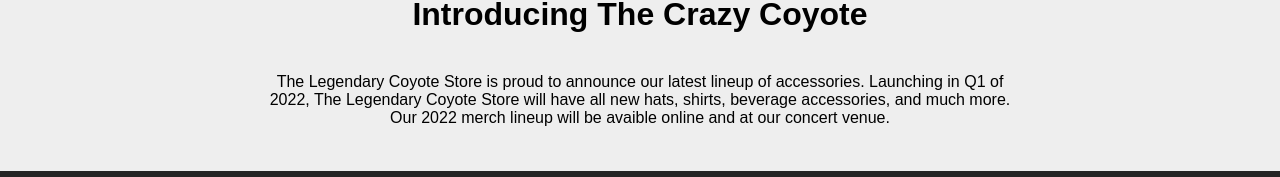
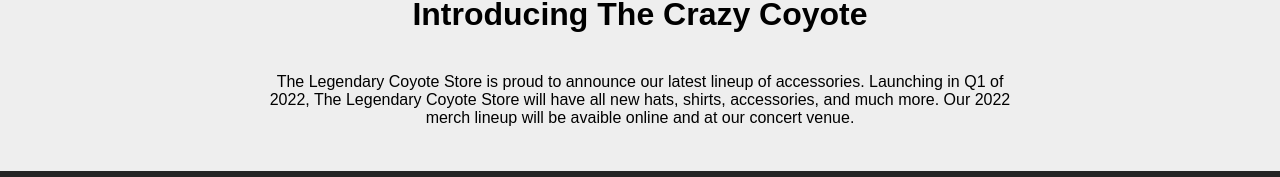
Before and after one commit to BMasonJ13/coyote-store-website, a React (Create React App) app: page /Merch in a window 1280 px wide. Shown: the part 504-681 px from the top of the page. Built offline with nearby package versions, Linux system fonts and the light colour scheme; a web font is replaced by a local one.

Commit message:
Update merch.js

```diff
--- a/src/pages/merch.js
+++ b/src/pages/merch.js
@@ -15,7 +15,7 @@ const Merch = () =>
                 <img className="merch-svg" src={CoyoteLogo} alt=""/>
             </div>
             <h1>Introducing The Crazy Coyote</h1>
-            <p className="merch-paragraph">The Legendary Coyote Store is proud to announce our latest lineup of accessories. Launching in Q1 of 2022, The Legendary Coyote Store will have all new hats, shirts, beverage accessories, and much more. Our 2022 merch lineup will be avaible online and at our concert venue.</p>
+            <p className="merch-paragraph">The Legendary Coyote Store is proud to announce our latest lineup of accessories. Launching in Q1 of 2022, The Legendary Coyote Store will have all new hats, shirts, accessories, and much more. Our 2022 merch lineup will be avaible online and at our concert venue.</p>
             <div className="merch-footer-stick">
             <Footer />
             </div>
```
